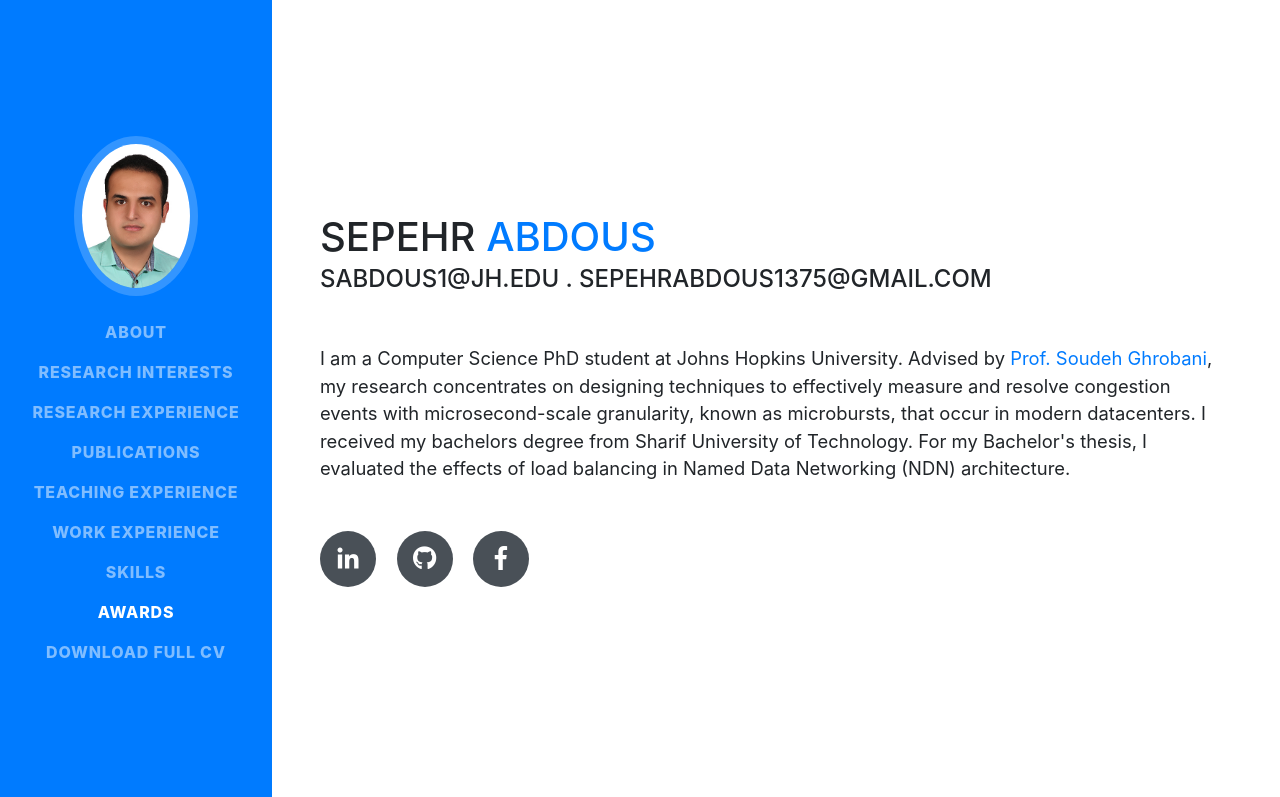
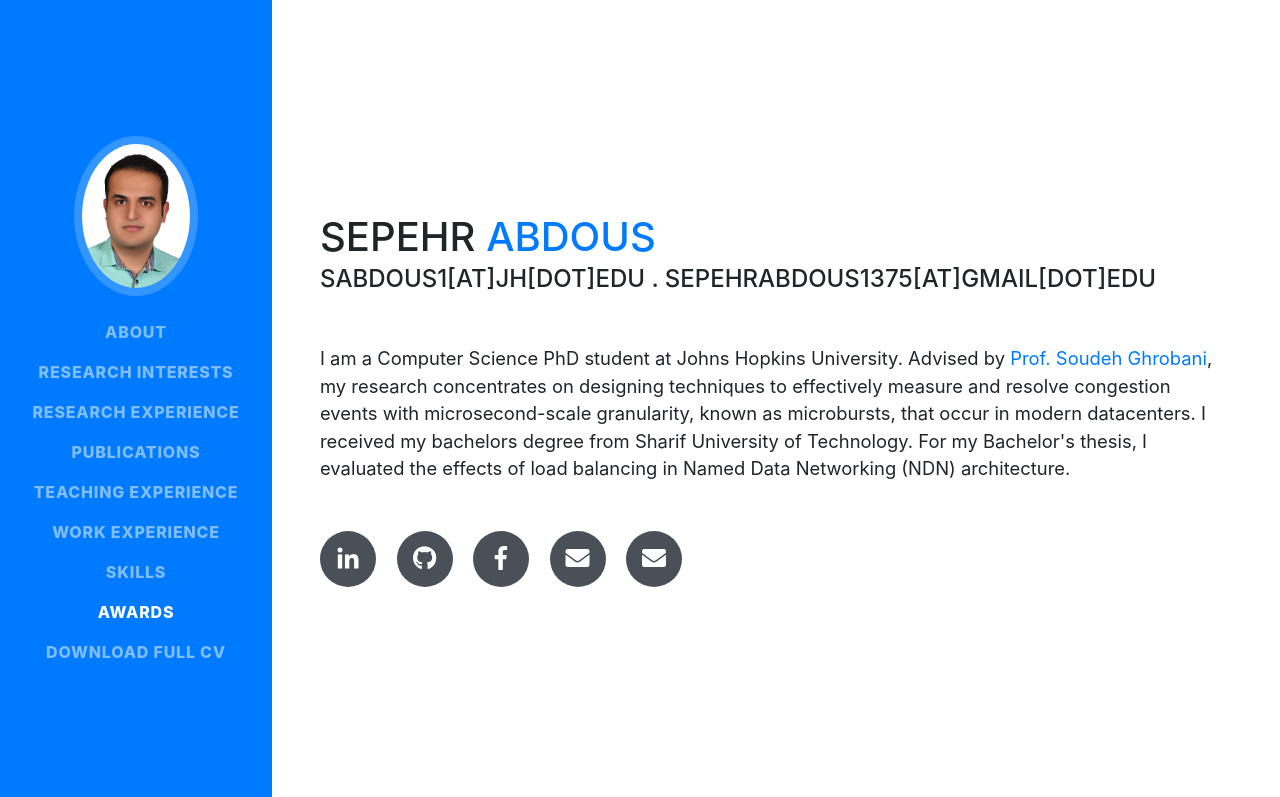
Before and after one commit to sepehrabdous/sepehrabdous.github.io, a website with bundled scripts: page index.html in a window 1280 px wide. Shown: the top 797 px of the page. Built offline with nearby package versions, Linux system fonts and the light colour scheme; a web font is replaced by a local one.

Commit message:
minor changes

```diff
--- a/index.html
+++ b/index.html
@@ -70,14 +70,12 @@
     </nav>
 
     <div class="container-fluid p-0">
-
       <section class="resume-section p-3 p-lg-5 d-flex d-column" id="about">
         <div class="my-auto">
           <h1 class="mb-0">Sepehr
             <span class="text-primary">Abdous</span>
           </h1>
-          <div class="subheading mb-5"> sabdous1@jh.edu . sepehrabdous1375@gmail.com
-          </div>
+          <div class="subheading mb-5"> sabdous1[AT]jh[DOT]edu . sepehrabdous1375[AT]gmail[DOT]edu </div>
           <p class="lead mb-5">I am a Computer Science PhD student at Johns Hopkins University. Advised by <a href="http://soudeh.net">Prof. Soudeh Ghrobani</a>, my research concentrates on designing techniques to effectively measure and resolve congestion events with microsecond-scale granularity, known as microbursts, that occur in modern datacenters. I received my bachelors degree from Sharif University of Technology. For my Bachelor's thesis, I evaluated the effects of load balancing in Named Data Networking (NDN) architecture.</p>
           <div class="social-icons">
             <a href="https://www.linkedin.com/in/sepehrabdous">
@@ -88,6 +86,12 @@
             </a>
             <a href="https://www.facebook.com/sepehr.abdous">
               <i title="facebook" class="fab fa-facebook-f"></i>
+            </a>
+            <a href="mailto:sabdous1@jh.edu">
+              <i title="JHU email" class="fas fa-envelope"></i>
+            </a>
+            <a href="mailto:sepehrabdous1375@gmail.com.edu">
+              <i title="gmail" class="fas fa-envelope"></i>
             </a>
           </div>
         </div>
```
